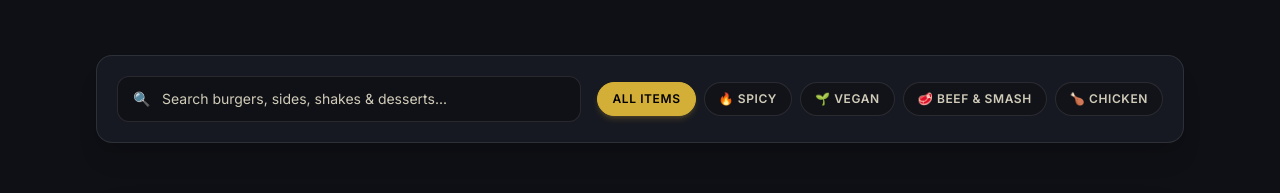
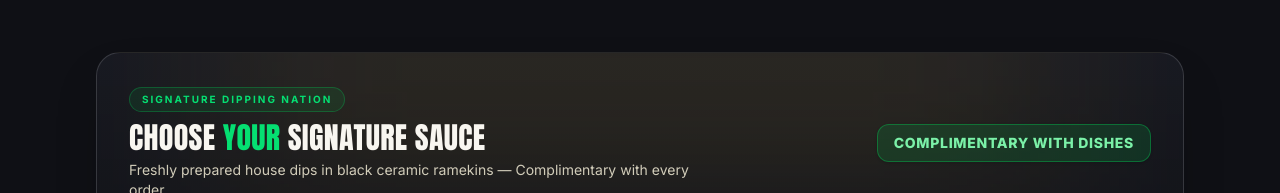
Before and after one commit to Shameer29/burgernation, a React (Vite) app: page / in a window 1280 px wide. Shown: the part 3685-3878 px from the top of the page. Built offline with nearby package versions, Linux system fonts and the light colour scheme.

Commit message:
refactor: remove Search & Filter bar and tag filter chips to streamline menu navigation and prevent category filtering confusion

```diff
--- a/src/components/Menu/MenuSection.tsx
+++ b/src/components/Menu/MenuSection.tsx
@@ -10,19 +10,9 @@ import DishShowcaseModal from "./DishShowcaseModal";
 const SCROLL_OFFSET = 132;
 const TRUST_BADGES = ["HALAL CERTIFIED", "PREMIUM INGREDIENTS", "FRESHLY MADE", "MADE WITH LOVE"];
 
-const FILTERS = [
-  { id: "all", label: "ALL ITEMS" },
-  { id: "spicy", label: "🔥 SPICY" },
-  { id: "vegan", label: "🌱 VEGAN" },
-  { id: "beef", label: "🥩 BEEF & SMASH" },
-  { id: "chicken", label: "🍗 CHICKEN" },
-];
-
 export default function MenuSection() {
   const [activeId, setActiveId] = useState(menuCategories[0].id);
   const [selectedDish, setSelectedDish] = useState<MenuItem | null>(null);
-  const [searchQuery, setSearchQuery] = useState("");
-  const [activeFilter, setActiveFilter] = useState("all");
   const [viewMode, setViewMode] = useState<"single" | "all">("single");
   const visibleIds = useRef(new Set<string>());
   const isClickingRef = useRef(false);
@@ -55,8 +45,6 @@ export default function MenuSection() {
 
   const handleSelectCategory = (id: string) => {
     setActiveId(id);
-    setActiveFilter("all");
-    setSearchQuery("");
     isClickingRef.current = true;
     setTimeout(() => {
       isClickingRef.current = false;
@@ -76,49 +64,13 @@ export default function MenuSection() {
     }
   };
 
-  // Filter categories and items based on search and tag filters
-  const filteredCategories = useMemo(() => {
-    const query = searchQuery.toLowerCase().trim();
-
-    return menuCategories
-      .map((cat) => {
-        const filteredItems = cat.items.filter((item) => {
-          // Search query check
-          const matchesQuery =
-            !query ||
-            item.name.toLowerCase().includes(query) ||
-            item.description?.toLowerCase().includes(query);
-
-          // Tag filter check
-          let matchesTag = true;
-          if (activeFilter === "spicy") matchesTag = Boolean(item.spicy);
-          else if (activeFilter === "vegan")
-            matchesTag = cat.id === "vegan" || item.name.toLowerCase().includes("vegan");
-          else if (activeFilter === "beef")
-            matchesTag = cat.id === "smash" || cat.id === "classic-beef" || cat.id === "double-patty";
-          else if (activeFilter === "chicken")
-            matchesTag = cat.id === "chicken-burgers" || cat.id === "chicken-bites";
-
-          return matchesQuery && matchesTag;
-        });
-
-        return { ...cat, items: filteredItems };
-      })
-      .filter((cat) => cat.items.length > 0);
-  }, [searchQuery, activeFilter]);
-
-  const totalMatches = useMemo(
-    () => filteredCategories.reduce((sum, c) => sum + c.items.length, 0),
-    [filteredCategories]
-  );
-
   const displayedCategories = useMemo(() => {
-    if (viewMode === "single" && !searchQuery && activeFilter === "all") {
-      const target = filteredCategories.find((c) => c.id === activeId);
-      return target ? [target] : filteredCategories.slice(0, 1);
+    if (viewMode === "single") {
+      const target = menuCategories.find((c) => c.id === activeId);
+      return target ? [target] : menuCategories.slice(0, 1);
     }
-    return filteredCategories;
-  }, [filteredCategories, viewMode, activeId, searchQuery, activeFilter]);
+    return menuCategories;
+  }, [viewMode, activeId]);
 
   return (
     <section id="menu" className="relative bg-char-900 py-24 sm:py-32">
@@ -143,9 +95,9 @@ export default function MenuSection() {
             {TRUST_BADGES.map((badge) => (
               <span
                 key={badge}
-                className="rounded-full border border-white/10 bg-char-800 px-3.5 py-1.5 text-[9px] sm:text-[10px] tracking-[0.18em] text-off-dim font-medium shadow-sm"
+                className="rounded-full border border-white/10 bg-white/5 px-3.5 py-1 text-[11px] font-semibold tracking-wider text-off-dim"
               >
-                {badge}
+                ✓ {badge}
               </span>
             ))}
           </div>
@@ -158,46 +110,6 @@ export default function MenuSection() {
           onSelectCategory={handleSelectCategory}
         />
 
-        {/* Search & Filter Bar */}
-        <div className="mb-10 flex flex-col md:flex-row items-stretch md:items-center justify-between gap-4 rounded-2xl border border-white/10 bg-char-800 p-4 sm:p-5 shadow-xl">
-          {/* Search Input */}
-          <div className="relative flex-1">
-            <span className="absolute left-4 top-1/2 -translate-y-1/2 text-off-dim text-sm">🔍</span>
-            <input
-              type="text"
-              value={searchQuery}
-              onChange={(e) => setSearchQuery(e.target.value)}
-              placeholder="Search burgers, sides, shakes & desserts..."
-              className="w-full rounded-xl border border-white/10 bg-char-900/80 py-3 fill-none pl-11 pr-4 text-sm text-off placeholder-off-dim focus:border-crush focus:outline-none transition-colors"
-            />
-            {searchQuery && (
-              <button
-                onClick={() => setSearchQuery("")}
-                className="absolute right-4 top-1/2 -translate-y-1/2 text-xs text-off-dim hover:text-off"
-              >
-                ✕ CLEAR
-              </button>
-            )}
-          </div>
-
-          {/* Quick Filter Tag Chips */}
-          <div className="flex flex-wrap items-center gap-2">
-            {FILTERS.map((f) => (
-              <button
-                key={f.id}
-                onClick={() => setActiveFilter(f.id)}
-                className={`rounded-full border px-3.5 py-2 text-xs font-semibold tracking-wider whitespace-nowrap shrink-0 transition-all ${
-                  activeFilter === f.id
-                    ? "border-crush bg-crush text-black font-bold shadow-md shadow-crush/20"
-                    : "border-white/10 bg-char-900/60 text-off-dim hover:border-crush/50 hover:text-off"
-                }`}
-              >
-                {f.label}
-              </button>
-            ))}
-          </div>
-        </div>
-
         <SauceStrip />
       </div>
 
@@ -207,7 +119,7 @@ export default function MenuSection() {
       {/* View Mode Toggle */}
       <div id="menu-items-anchor" className="mx-auto max-w-6xl px-5 sm:px-8 pt-4 pb-6 flex items-center justify-between border-b border-white/10">
         <span className="text-xs tracking-[0.2em] text-crush font-extrabold uppercase">
-          {viewMode === "single" && !searchQuery && activeFilter === "all"
+          {viewMode === "single"
             ? menuCategories.find((c) => c.id === activeId)?.label || "MENU ITEMS"
             : "FULL MENU"}
         </span>
@@ -216,8 +128,6 @@ export default function MenuSection() {
           <button
             onClick={() => {
               setViewMode("single");
-              setActiveFilter("all");
-              setSearchQuery("");
               const el = document.getElementById("menu-items-anchor");
               if (el) {
                 const top = el.getBoundingClientRect().top + window.scrollY - 140;
@@ -235,8 +145,6 @@ export default function MenuSection() {
           <button
             onClick={() => {
               setViewMode("all");
-              setActiveFilter("all");
-              setSearchQuery("");
               const el = document.getElementById("menu-items-anchor");
               if (el) {
                 const top = el.getBoundingClientRect().top + window.scrollY - 140;
@@ -255,31 +163,13 @@ export default function MenuSection() {
       </div>
 
       <div className="mx-auto max-w-6xl px-5 sm:px-8">
-        {displayedCategories.length > 0 ? (
-          displayedCategories.map((category) => (
-            <CategorySection
-              key={category.id}
-              category={category}
-              onSelectItem={(item) => setSelectedDish(item)}
-            />
-          ))
-        ) : (
-          <div className="my-16 text-center py-16 border border-white/10 rounded-2xl bg-char-800">
-            <p className="text-2xl font-display text-off mb-2">NO DISHES MATCHED YOUR SEARCH</p>
-            <p className="text-sm text-off-dim mb-6">
-              Try searching for something else or clearing your filters.
-            </p>
-            <button
-              onClick={() => {
-                setSearchQuery("");
-                setActiveFilter("all");
-              }}
-              className="rounded-full bg-crush px-6 py-2.5 text-xs font-bold tracking-widest text-black"
-            >
-              RESET FILTERS ({totalMatches})
-            </button>
-          </div>
-        )}
+        {displayedCategories.map((category) => (
+          <CategorySection
+            key={category.id}
+            category={category}
+            onSelectItem={(item) => setSelectedDish(item)}
+          />
+        ))}
       </div>
 
       {/* 3D Dish Showcase Modal */}
```
